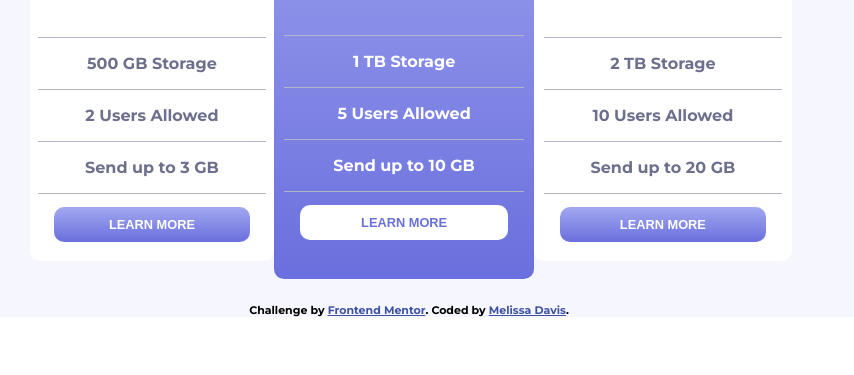
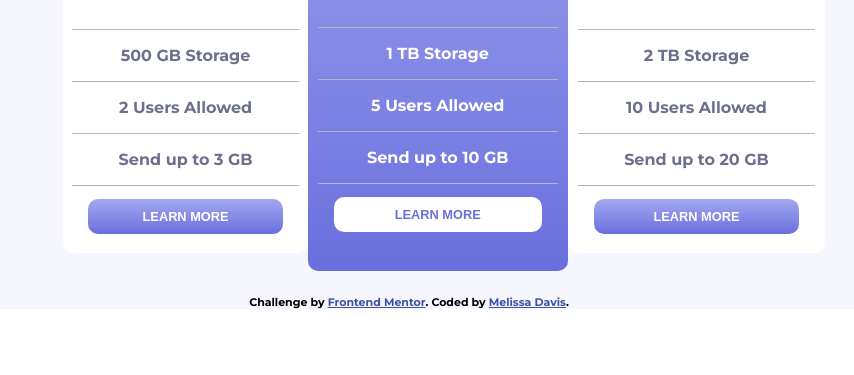
Before and after one commit to melissafdavis/pricing-component, a plain HTML site: page index.html in a window 1280 px wide. Shown: the part 425-800 px from the top of the page, without its empty margins (231-1085 px from the left). Drawn offline with Linux system fonts and the light colour scheme.

Commit message:
reduce desktop sizing

```diff
--- a/style.css
+++ b/style.css
@@ -169,6 +169,15 @@ button{
 
 @media only screen and (min-width: 768px) {
 
+  body{
+    max-width: 90%;
+    margin: 0 auto;
+  }
+
+  main{
+
+    margin: 0 auto;
+  }
 
   h3{
     font-size: 2em;
```
